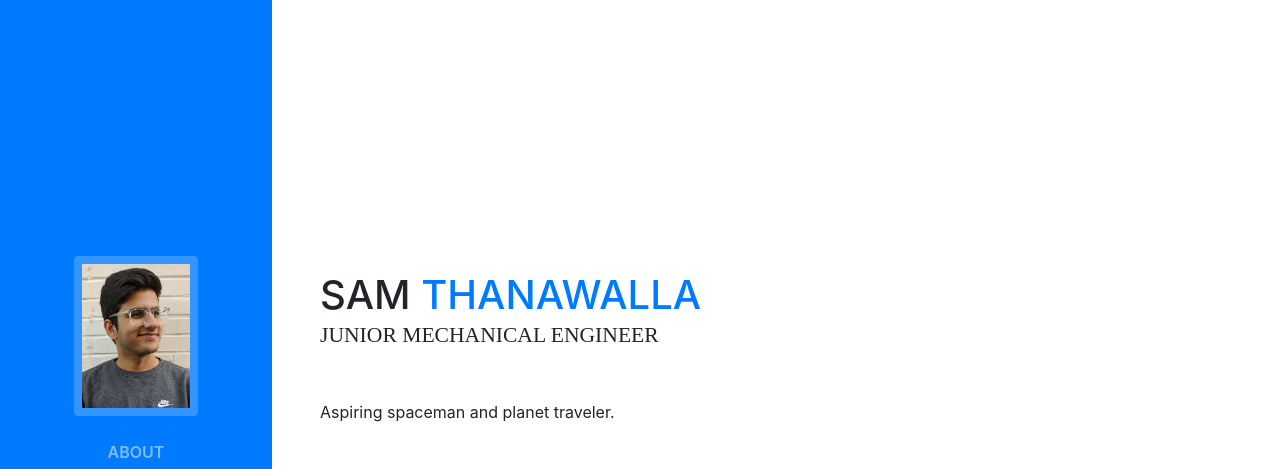
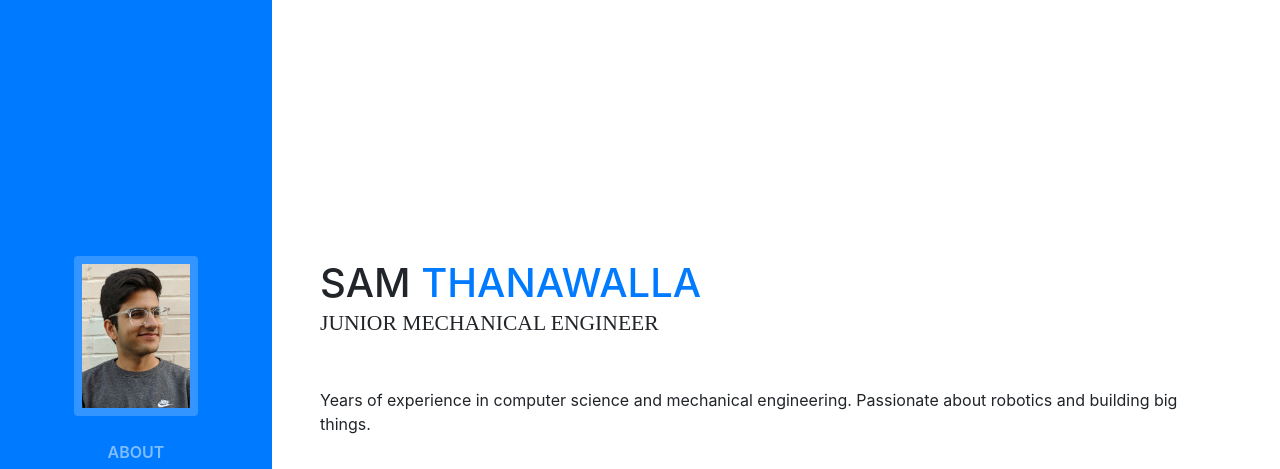
Before and after one commit to samirsuperman786/samirsuperman786.github.io, a website with bundled scripts: page index.html in a window 1280 px wide. Shown: the top 469 px of the page. Built offline with nearby package versions, Linux system fonts and the light colour scheme; a web font is replaced by a local one.

Commit message:
updated summary

```diff
--- a/index.html
+++ b/index.html
@@ -67,7 +67,8 @@
           </h1>
           <div class="subheading mb-5"> Junior Mechanical Engineer
           </div>
-          <p class="mb-5">Aspiring spaceman and planet traveler.</p>
+          <p class="mb-5">Years of experience in computer science and mechanical engineering.
+                          Passionate about robotics and building big things. </p>
 
 
 
```
